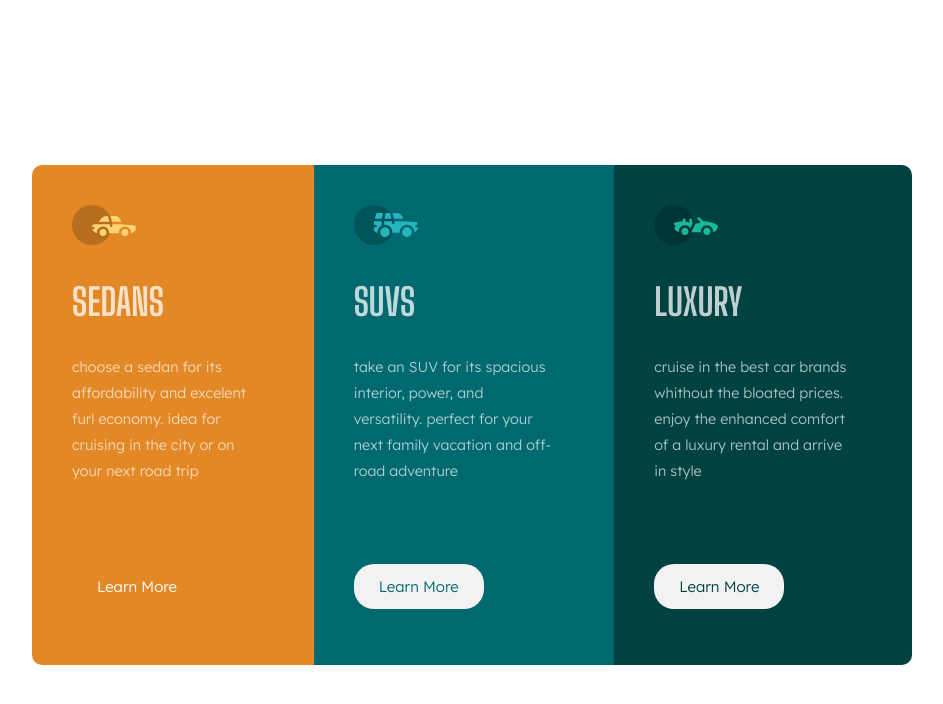
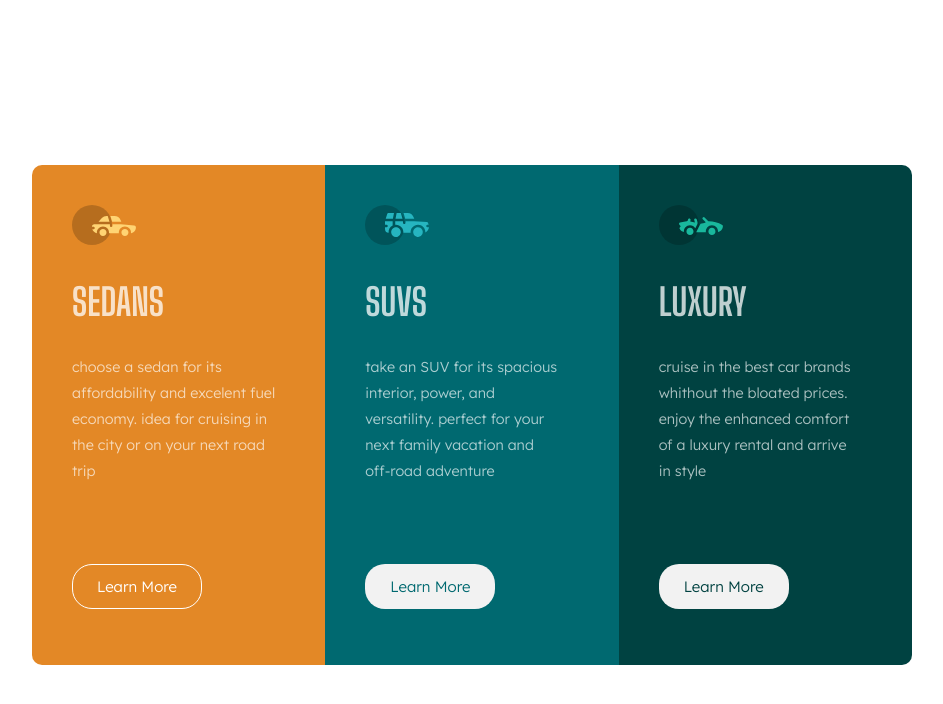
Before and after one commit to josuethetika/3-column-preview-card-component, a plain HTML site: page index.html in a window 1280 px wide. In both pictures the pointer is over the button 325 px from the left and 586 px from the top of the page. Shown: the whole page, without its empty margins (188-1131 px from the left). Drawn offline with Linux system fonts and the light colour scheme.

Commit message:
new update

```diff
--- a/index.html
+++ b/index.html
@@ -16,7 +16,7 @@
         <div class="first-card">
             <div class="icon"><img src="./images/icon-sedans.svg" alt=""></div>
             <h1>SEDANS</h1>
-            <P>choose a sedan for its affordability and excelent furl economy. idea for cruising in the city or on your next road trip</P>
+            <P>choose a sedan for its affordability and excelent fuel economy. idea for cruising in the city or on your next road trip</P>
             <div class="button-1"><button>Learn More</button></div>
          </div>
         <div class="second-card">
--- a/style.css
+++ b/style.css
@@ -12,7 +12,8 @@ body{
 }
 
 .main-card{
-    display: flex;
+    display: grid;
+    grid-template-columns: 1fr 1fr 1fr;
     align-items: center;
     justify-content: center;
     width: 55rem;
@@ -55,11 +56,8 @@ button{
     margin-top: 80px;
     height: 20%;
 }
-button:hover{
-    background-color: transparent;
-    border: white;
-    color: white;
-}
+
+
 
 .button-1 button{
     width: 130px;
@@ -74,7 +72,7 @@ button:hover{
 }
 .button-1 button:hover{
     background-color: transparent;
-    border:;
+    border:1px solid white;
     color: white;
     cursor: pointer;
 }
@@ -82,7 +80,7 @@ button:hover{
 
 
 .button-2 button{
-    width: 130px;
+   width: 130px;
     height: 45px;
     color:hsl(184, 100%, 22%) ;
     background-color:  hsl(0, 0%, 95%);
@@ -93,7 +91,7 @@ button:hover{
 }
 .button-2 button:hover{
     background-color: transparent;
-    border:;
+    border:1px solid white;
     color: white;
     cursor: pointer;
 }
@@ -107,10 +105,17 @@ button:hover{
     border-radius:20px;
     font-family: 'Lexend Deca', sans-serif;
     font-size: 15px;
+
 }
 .button-3 button:hover{
     background-color: transparent;
-    border:;
+    border:1px solid white;
     color: white;
     cursor: pointer;
 }
+@media(max-width:961px){
+    .main-card{
+        grid-template-columns: 1fr;
+
+    }
+}
```
